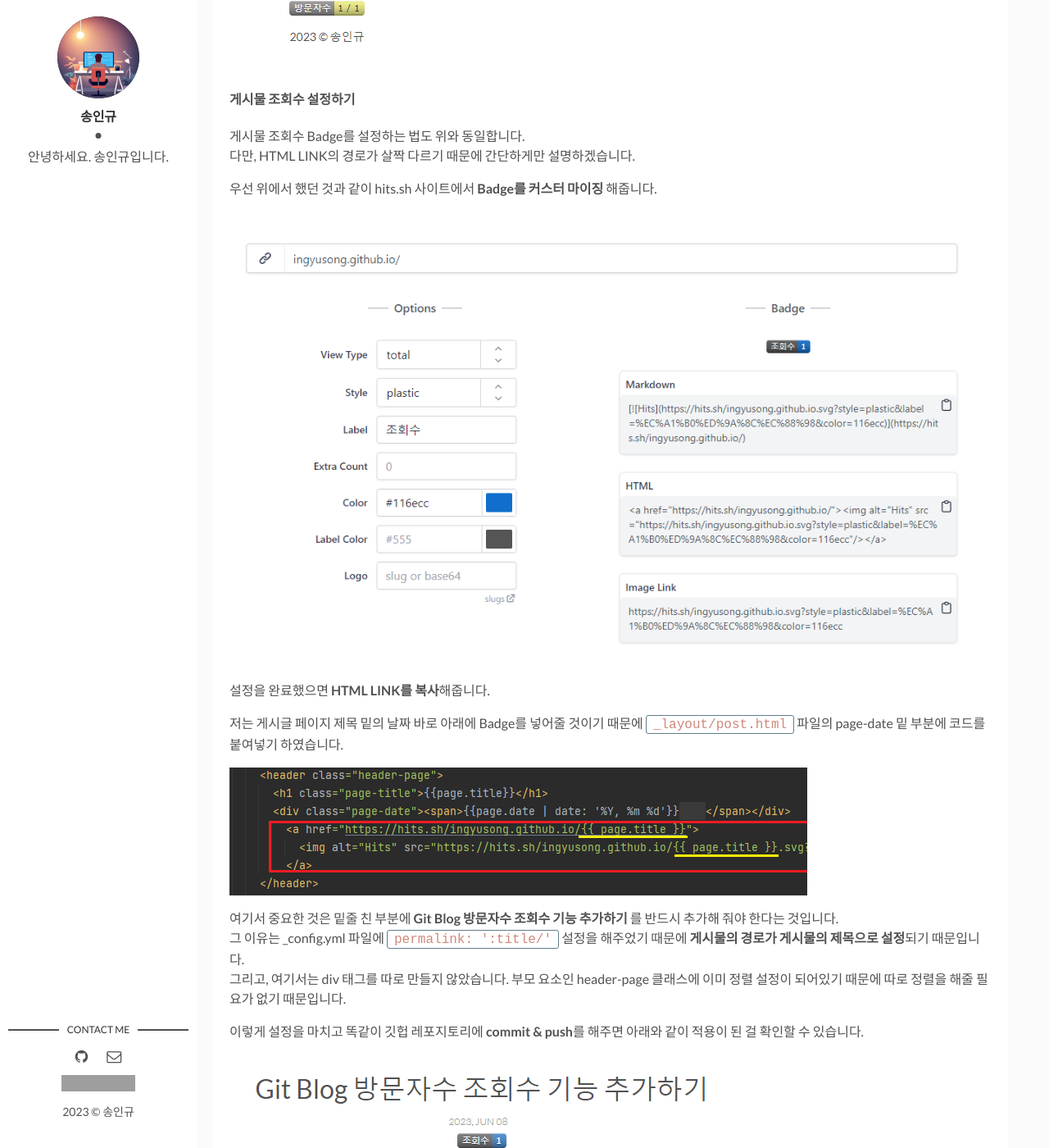
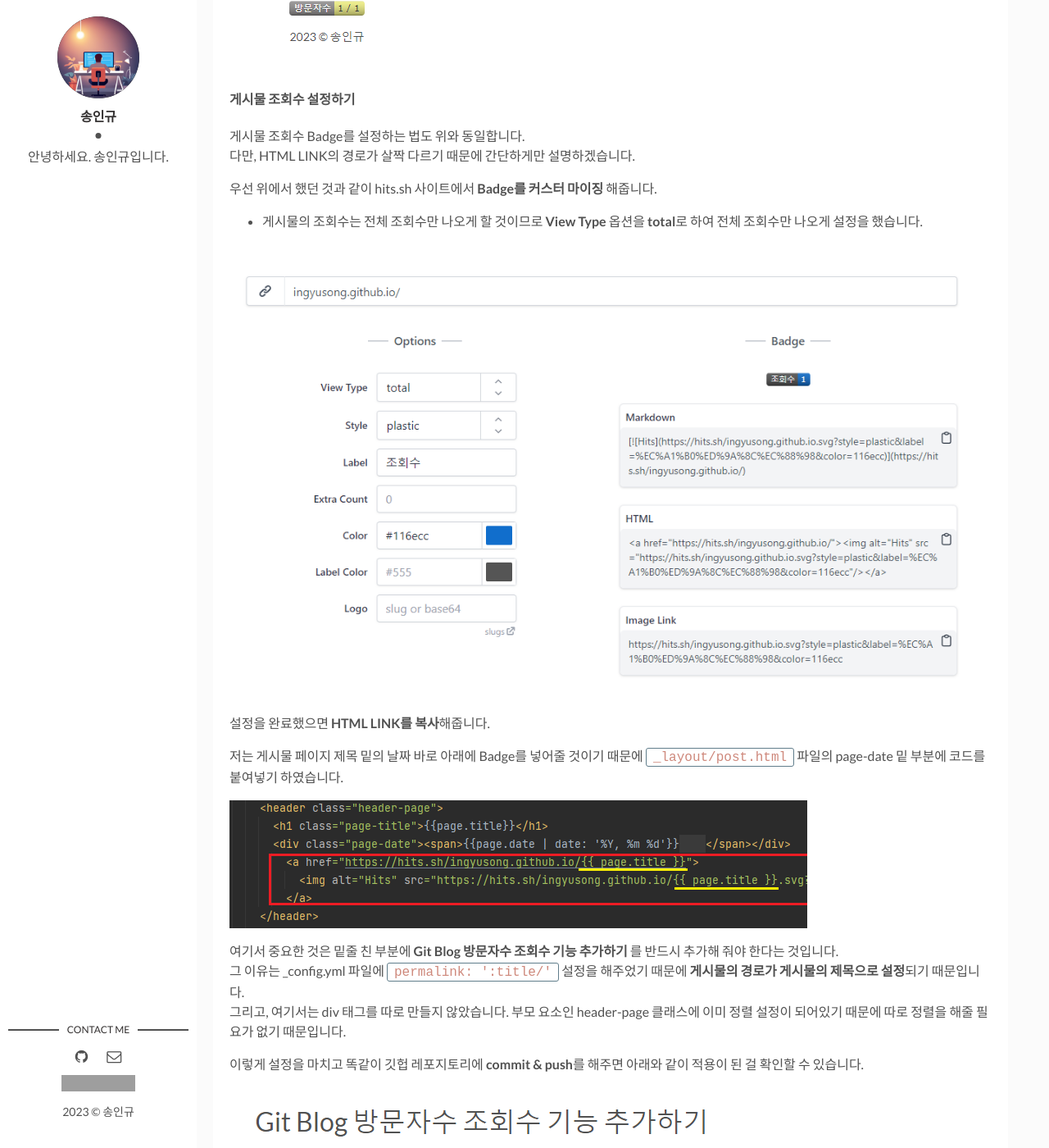
Before and after one commit to IngyuSong/ingyusong.github.io, a Jekyll site: the page built from _posts/2023-06-08-Git-Blog-방문자수-조회수-기능-추가하기.markdown, in a window 1280 px wide and 1400 px high, scrolled down 3127 px. Shown: the whole window at 82% size. Built offline with Jekyll 4.4.1, drawn with Linux system fonts in a browser that asks for light colours; comment, search, counter and statistics services are not loaded; grey boxes are pictures that could not be loaded.

Commit message:
Docs: 2023-06-08-Git-Blog-방문자수-조회수-기능-추가하기.markdown 수정

```diff
--- a/_posts/2023-06-08-Git-Blog-방문자수-조회수-기능-추가하기.markdown
+++ b/_posts/2023-06-08-Git-Blog-방문자수-조회수-기능-추가하기.markdown
@@ -54,12 +54,13 @@ html의 div태그에 직접 style 설정을 해도 상관은 없지만 일관성
 다만, HTML LINK의 경로가 살짝 다르기 때문에 간단하게만 설명하겠습니다.
 
 우선 위에서 했던 것과 같이 hits.sh 사이트에서 **Badge를 커스터 마이징** 해줍니다.
+* 게시물의 조회수는 전체 조회수만 나오게 할 것이므로 **View Type** 옵션을 **total**로 하여 전체 조회수만 나오게 설정을 했습니다.
 
 ![generate]({{site.baseurl}}/assets/img/20230608/generate.png)
 
 설정을 완료했으면 **HTML LINK를 복사**해줍니다.
 
-저는 게시글 페이지 제목 밑의 날짜 바로 아래에 Badge를 넣어줄 것이기 때문에 `_layout/post.html` 파일의 page-date 밑 부분에 코드를 붙여넣기 하였습니다.
+저는 게시물 페이지 제목 밑의 날짜 바로 아래에 Badge를 넣어줄 것이기 때문에 `_layout/post.html` 파일의 page-date 밑 부분에 코드를 붙여넣기 하였습니다.
 
 ![html2]({{site.baseurl}}/assets/img/20230608/html2.png)
 
```
